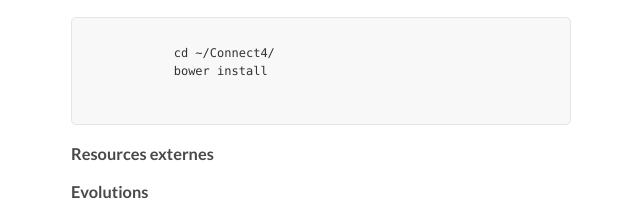
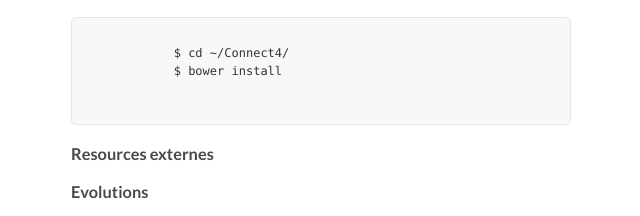
Before and after one commit to thibauult/Connect4, a plain HTML site: page rapport.html in a window 1280 px wide. Shown: the part 924-1140 px from the top of the page, 499-1139 px from the left. Drawn offline with Linux system fonts and the light colour scheme.

Commit message:
Update rapport.html

```diff
--- a/rapport.html
+++ b/rapport.html
@@ -67,8 +67,8 @@
         </p>
         <pre>
           <code>
-            cd ~/Connect4/
-            bower install
+            $ cd ~/Connect4/
+            $ bower install
           </code>
         </pre>
 
```
